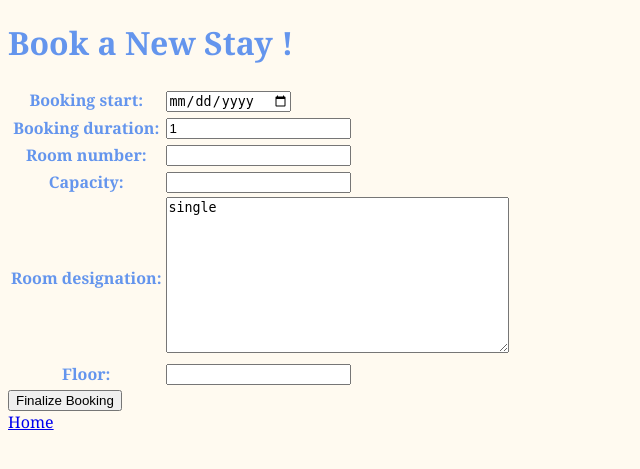
After one commit to JayCax/hotel_project_django, a Django app: page /hotel/new in a window 1280 px wide. The commit adds this page. Shown: the top 469 px of the page, without its empty margins (0-640 px from the left). Run offline with Django 4.2, Linux system fonts and the light colour scheme.

Commit message:
Final sample project - form validation to take place

```diff
--- /dev/null
+++ b/hotel_project/hotel/forms.py
@@ -0,0 +1,21 @@
+from datetime import date
+
+from django.forms import ModelForm, DateInput, TimeInput, TextInput, IntegerField
+from django.core.exceptions import ValidationError
+
+from .models import Room
+
+class BookingForm(ModelForm):
+    class Meta:
+        model = Room
+        fields = '__all__'
+        widgets = {
+            'booking_start': DateInput(attrs={"type": "date"}),
+            'booking_duration': TextInput(attrs={"type": "number", "min": "1"})
+        }
+
+    def clean_date(self):
+        d = self.cleaned_data.get("date")
+        if d < date.today():
+            raise ValidationError("Meetings cannot be in the past")
+        return d
--- a/hotel_project/hotel/models.py
+++ b/hotel_project/hotel/models.py
@@ -4,6 +4,8 @@
 
 
 class Room(models.Model):
+    booking_start = models.DateField()
+    booking_duration = models.IntegerField(default=1)
     room_number = models.IntegerField(unique=True)
     capacity = models.IntegerField()
     # Add more fields as needed
--- /dev/null
+++ b/hotel_project/hotel/templates/hotel/new.html
@@ -0,0 +1,19 @@
+{% extends "base.html" %}
+
+{% block title %}Book a Room !{% endblock %}
+{% load static %}
+
+{% block content %}
+<h1>Book a New Stay !</h1>
+<form method="post">
+    <table>
+        {{ form }}
+    </table>
+<!--    cross section reference forgery tag is necessary for all forms !!!!-->
+    {% csrf_token %}
+    <button type="submit">Finalize Booking</button>
+</form>
+
+<a href="{% url 'welcome' %}">Home</a>
+
+{% endblock %}
--- a/hotel_project/hotel/urls.py
+++ b/hotel_project/hotel/urls.py
@@ -4,5 +4,6 @@
 
 urlpatterns = [
     path('<int:id>', views.detail, name="detail"),
-    path('rooms', views.get_rooms, name="rooms")
+    path('rooms', views.get_rooms, name="rooms"),
+    path('new', views.new, name="new")
 ]
--- a/hotel_project/hotel/views.py
+++ b/hotel_project/hotel/views.py
@@ -1,6 +1,8 @@
-from django.shortcuts import render, get_object_or_404
+from django.shortcuts import render, get_object_or_404, redirect
+from django.forms import modelform_factory
 
 from .models import Client, Room
+from .forms import BookingForm
 
 
 # Create your views here.
@@ -11,3 +13,16 @@
 
 def get_rooms(request):
     return render(request, "hotel/list_of_rooms.html", {"rooms": Room.objects.all()})
+
+# BookingForm = modelform_factory(Room, exclude=[])
+
+def new(request):
+    if request == "POST":
+        # form has been submitted, then process the data
+        form = BookingForm(request.POST)
+        if form.is_valid():
+            form.save()
+            return redirect("welcome")
+    else:
+        form = BookingForm()
+    return render(request, "hotel/new.html", {"form": form})
```
Also changed, not shown: hotel_project/website/templates/website/welcome.html (+7 -1 lines).
